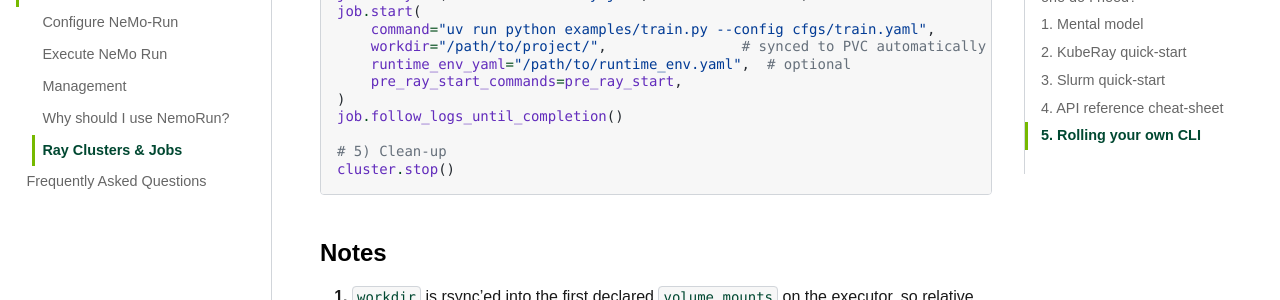
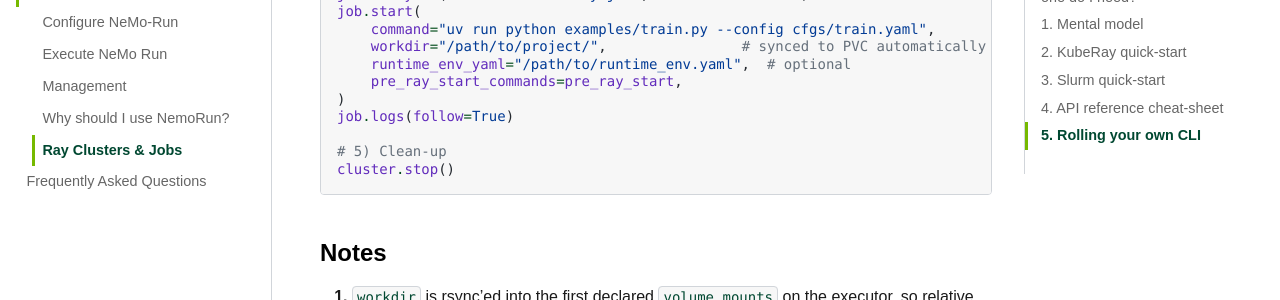
Before and after one commit to NVIDIA/NeMo-Run, a Sphinx documentation site: the page built from docs/source/guides/ray.md, in a window 1280 px wide and 900 px high, scrolled down 2576 px. Shown: the part 152-452 px from the top of the window. Built offline with Sphinx 7.4.7, drawn with Linux system fonts in a browser that asks for light colours; some web fonts are replaced; pages that are not in the unit, such as notebooks, are missing from menus; some of the changed text lies outside the part shown.

Commit message:
fix
Signed-off-by: Hemil Desai <hemild@nvidia.com>

```diff
--- a/docs/source/guides/ray.md
+++ b/docs/source/guides/ray.md
@@ -101,7 +101,7 @@ job.start(
     runtime_env_yaml="/path/to/runtime_env.yaml",  # optional
     pre_ray_start_commands=pre_ray_start,
 )
-job.follow_logs_until_completion()
+job.logs(follow=True)
 
 # 5) Clean-up
 cluster.stop()
@@ -175,7 +175,7 @@ job.start(
     workdir="/path/to/project/",   # rsync'ed via SSH to the cluster_dir/code/
     pre_ray_start_commands=pre_ray_start,
 )
-job.follow_logs_until_completion()
+job.logs(follow=True)
 
 # 6) Tear everything down (or just let the wall-time expire)
 cluster.stop()
@@ -246,7 +246,7 @@ def main() -> None:
     job.start(command=args.command, workdir="./")
 
     # 4) Stream logs and block until completion
-    job.follow_logs_until_completion()
+    job.logs(follow=True)
 
     # 5) Tidy-up
     cluster.stop()
```
